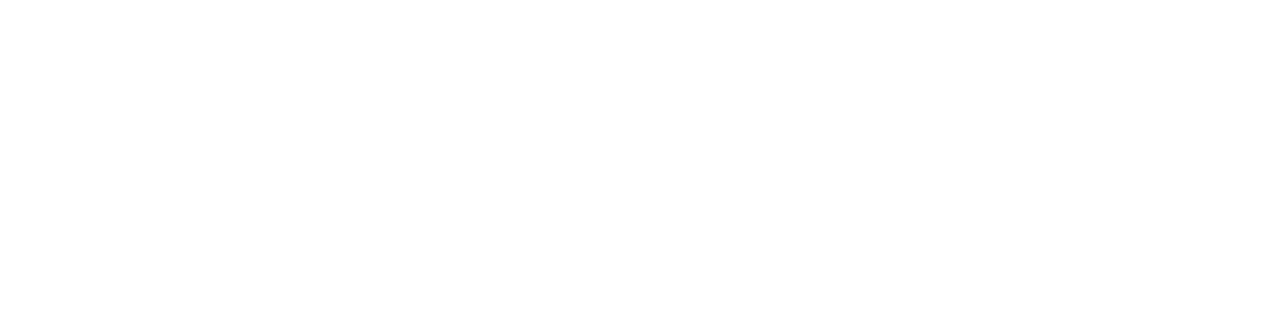
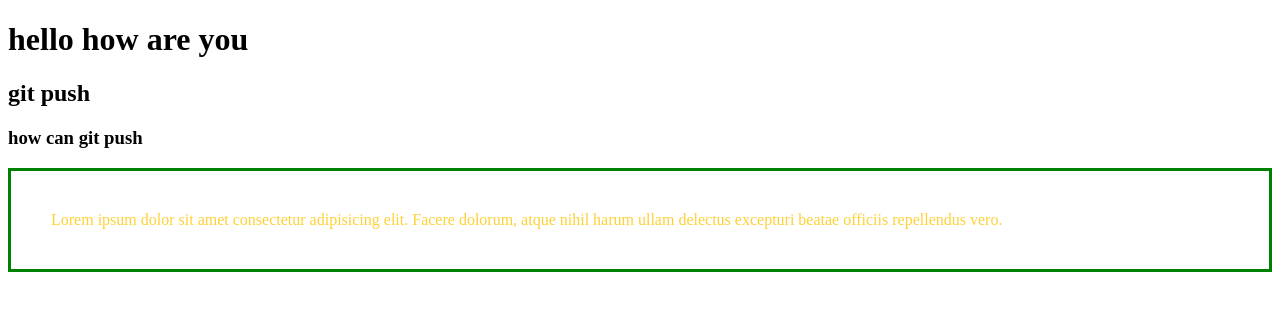
Before and after one commit to Chayan-pro/my-first-ripo, a plain HTML site: page index.html in a window 1280 px wide. Drawn offline with Linux system fonts and the light colour scheme.

Commit message:
style added

```diff
--- a/index.html
+++ b/index.html
@@ -5,8 +5,12 @@
     <meta http-equiv="X-UA-Compatible" content="IE=edge">
     <meta name="viewport" content="width=device-width, initial-scale=1.0">
     <title>My first Github ripo</title>
+    <link rel="stylesheet" href="style.css">
 </head>
 <body>
-
+    <h1>hello how are you</h1>
+    <h2>git push</h2>
+    <h3>how can git push</h3>
+    <p>Lorem ipsum dolor sit amet consectetur adipisicing elit. Facere dolorum, atque nihil harum ullam delectus excepturi beatae officiis repellendus vero.</p>
 </body>
 </html>
--- /dev/null
+++ b/style.css
@@ -0,0 +1,5 @@
+p{
+    color: #fed136;
+    padding: 40px;
+    border : 3px solid green;
+}
```
